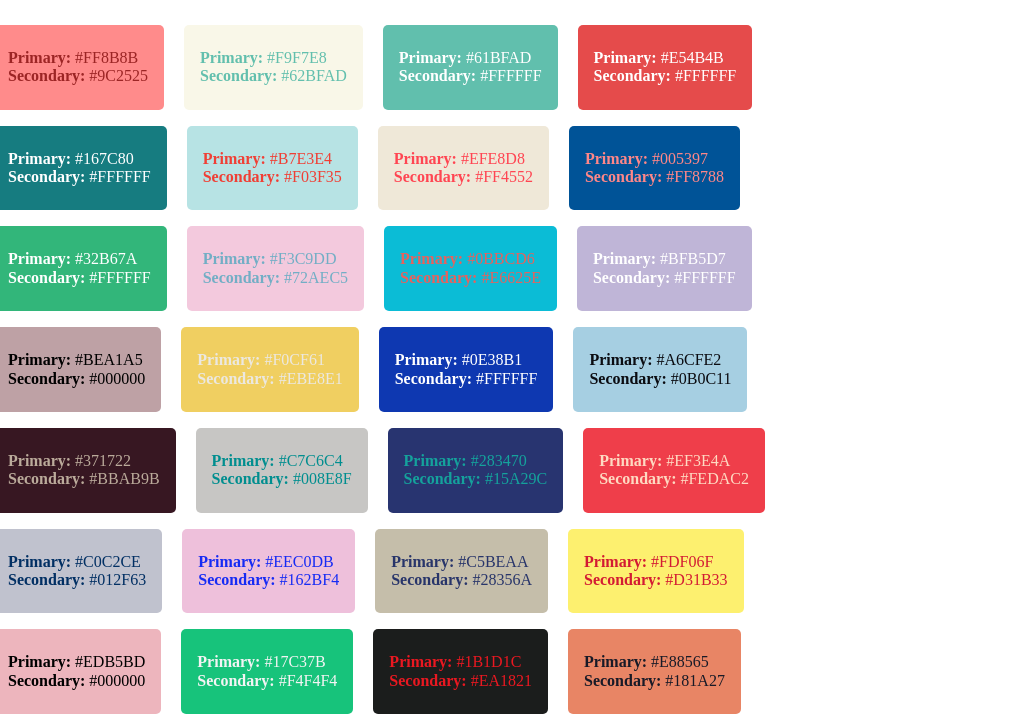
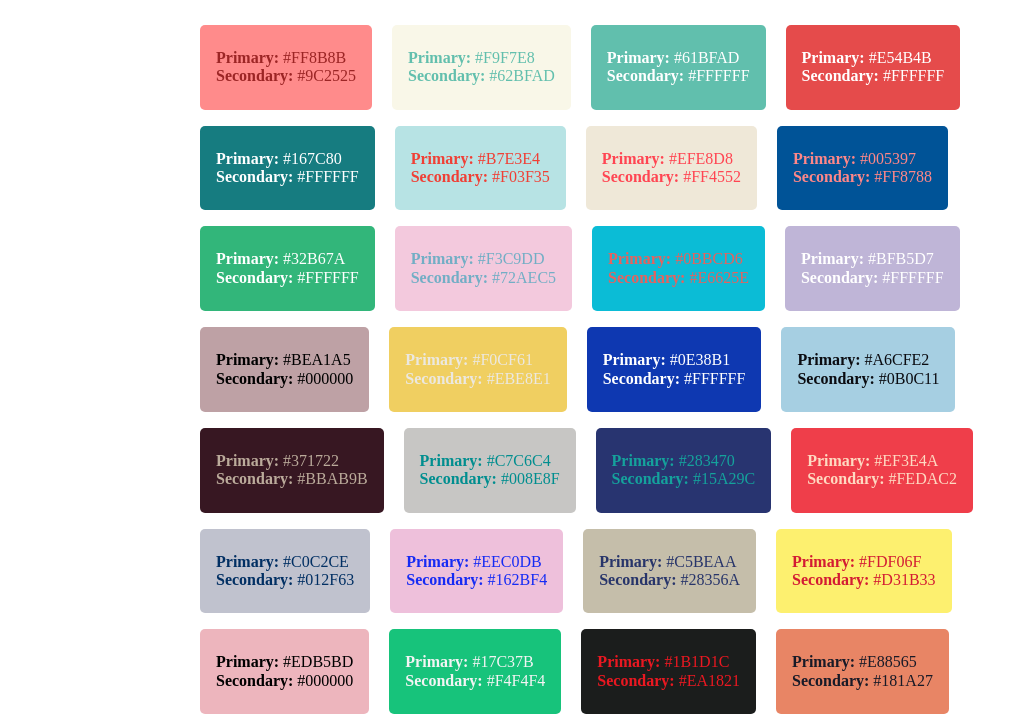
Before and after one commit to brandonddesign/colors, a plain HTML site: page index.html in a window 1280 px wide. Shown: the part 84-811 px from the top of the page, without its empty margins (0-1036 px from the left). Drawn offline with nearby package versions, Linux system fonts and the light colour scheme.

Commit message:
Update style.css

```diff
--- a/style.css
+++ b/style.css
@@ -3,7 +3,7 @@ body {
 }
 .palettes-collection {
   width: 70%;
-  margin: 0 -1rem;
+  margin: 0 auto;
 }
 .palettes-collection h1 {
   margin-bottom: 2rem;
```
